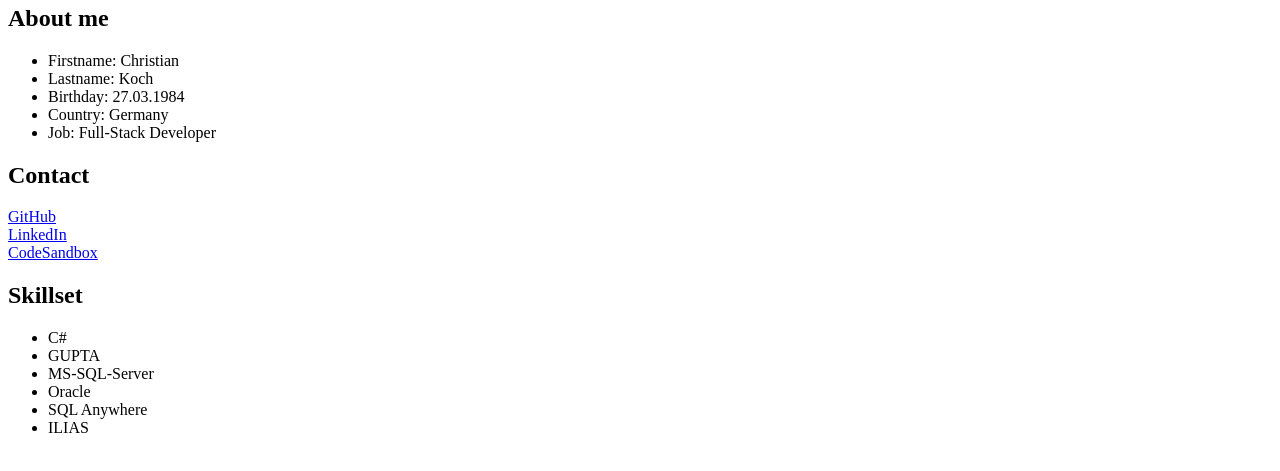
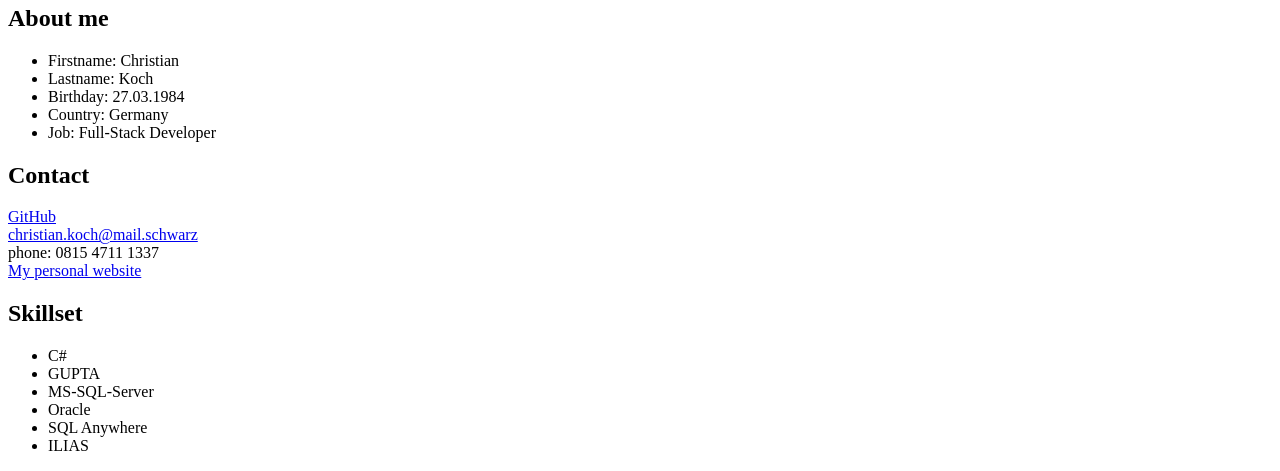
Before and after one commit to kochch1337/personal-website, a plain HTML site: page index.html in a window 1280 px wide. Shown: the part 418-889 px from the top of the page. Drawn offline with Linux system fonts and the light colour scheme.

Commit message:
update index.html

```diff
--- a/index.html
+++ b/index.html
@@ -44,8 +44,9 @@
         <h2>Contact</h2>
         <!--When clicking on these element, nothing happens! But I want to be redirected to the other websites. Why is it not working?-->
         <a href="https://github.com/neuefische">GitHub<br></a>
-        <a href="https://de.linkedin.com/">LinkedIn<br></a>
-        <a href="https://codesandbox.io/">CodeSandbox</a>
+        <a href="mailto:christian.koch@mail.schwarz">christian.koch@mail.schwarz<br></a>
+        <a>phone: 0815 4711 1337</a><br>
+        <a href="https://github.com/kochch1337/personal-website/tree/feature/personal-website">My personal website</a>
 			</section>
 
       <section id="skills">
```
